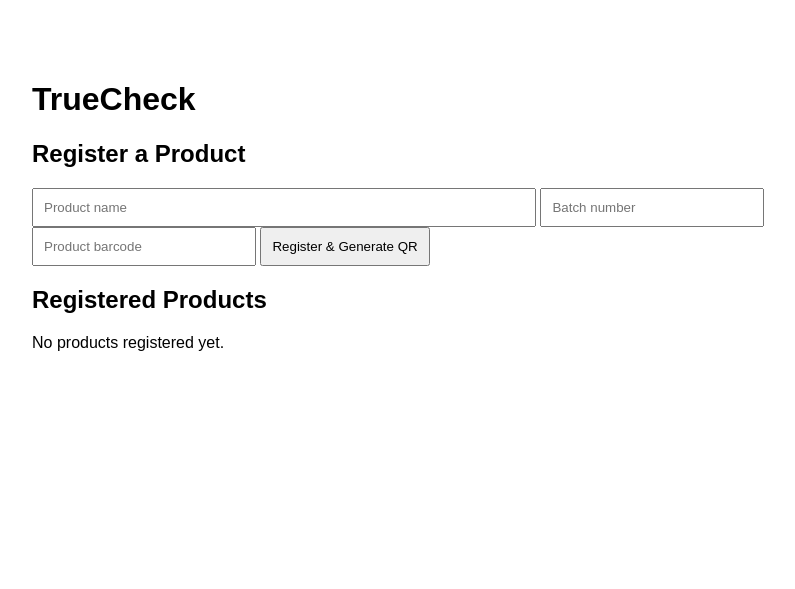
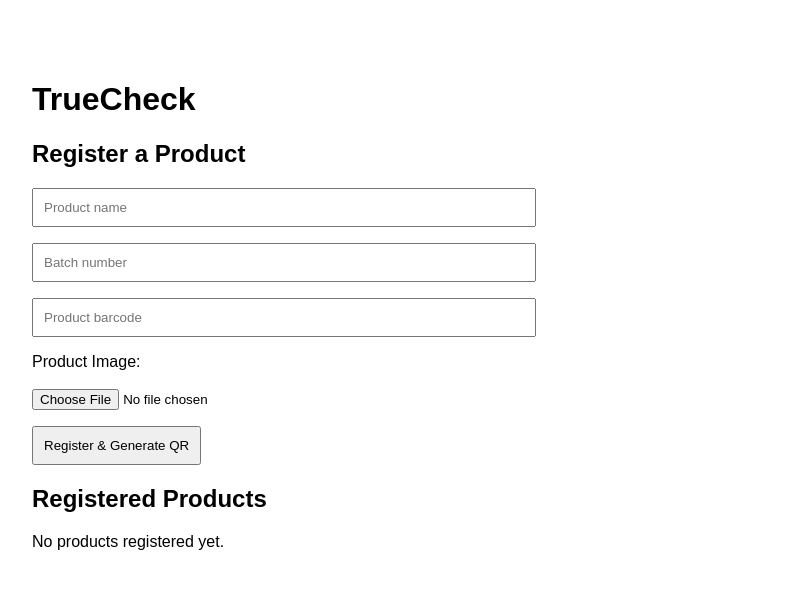
Before and after one commit to motion19/TrueCheck, a Flask app: page / in a window 1280 px wide. Shown: the top 589 px of the page, without its empty margins (208-1003 px from the left). Run offline with Flask 3, Linux system fonts and the light colour scheme; data that the repository does not hold is empty; some libraries are stand-ins or nearby versions.

Commit message:
Refactor index.html for improved structure and styling

```diff
--- a/templates/index.html
+++ b/templates/index.html
@@ -1,18 +1,15 @@
-<!DOCTYPE html>
-<html>
+<!DOCTYPE html><html lang="en">
 <head>
+    <meta charset="UTF-8">
     <meta name="viewport" content="width=device-width, initial-scale=1">
     <title>TrueCheck</title>
-</head>
-
-<body style="font-family: Arial; max-width: 800px; margin: 40px auto; padding: 20px;">
-
-    <h1>TrueCheck</h1>
+</head><body style="font-family: Arial; max-width: 800px; margin: 40px auto; padding: 20px;"><h1>TrueCheck</h1>
 
 <h2>Register a Product</h2>
 
-    <form method="POST" action="/register">
+<form method="POST" action="/register" enctype="multipart/form-data">
 
+    <p>
         <input
             type="text"
             name="name"
@@ -20,23 +17,38 @@
             required
             style="padding: 10px; width: 60%;"
         >
+    </p>
+
+    <p>
         <input
             type="text"
             name="batch"
             placeholder="Batch number"
-    style="padding: 10px; width: 25%;"
+            style="padding: 10px; width: 60%;"
         >
+    </p>
+
+    <p>
         <input
             type="text"
             name="barcode"
             placeholder="Product barcode"
-    style="padding: 10px; width: 25%;"
+            style="padding: 10px; width: 60%;"
         >
+    </p>
 
-        <button
-            type="submit"
-            style="padding: 10px;"
+    <p>
+        <label for="product_image">Product Image:</label><br><br>
+
+        <input
+            type="file"
+            name="product_image"
+            id="product_image"
+            accept="image/*"
         >
+    </p>
+
+    <button type="submit" style="padding: 10px;">
         Register & Generate QR
     </button>
 
@@ -50,23 +62,25 @@
 
         <strong>{{ product["name"] }}</strong>
 
+        {% if product.get("image_url") %}
             <p>
-                Product ID: {{ product["id"] }}
+                <img
+                    src="{{ product['image_url'] }}"
+                    alt="{{ product['name'] }}"
+                    style="max-width: 200px; height: auto;"
+                >
             </p>
+        {% endif %}
 
-            <p>
-                Status: {{ product["status"] }}
-            </p>
+        <p>Product ID: {{ product["id"] }}</p>
 
-            <a href="/qr/{{ product['id'] }}">
-                View QR Code
-            </a>
+        <p>Status: {{ product["status"] }}</p>
+
+        <a href="/qr/{{ product['id'] }}">View QR Code</a>
 
         &nbsp; | &nbsp;
 
-            <a href="/verify/{{ product['id'] }}">
-                Verify
-            </a>
+        <a href="/verify/{{ product['id'] }}">Verify</a>
 
     </div>
 
```
Lines whose indentation alone changed are shown as unchanged.
